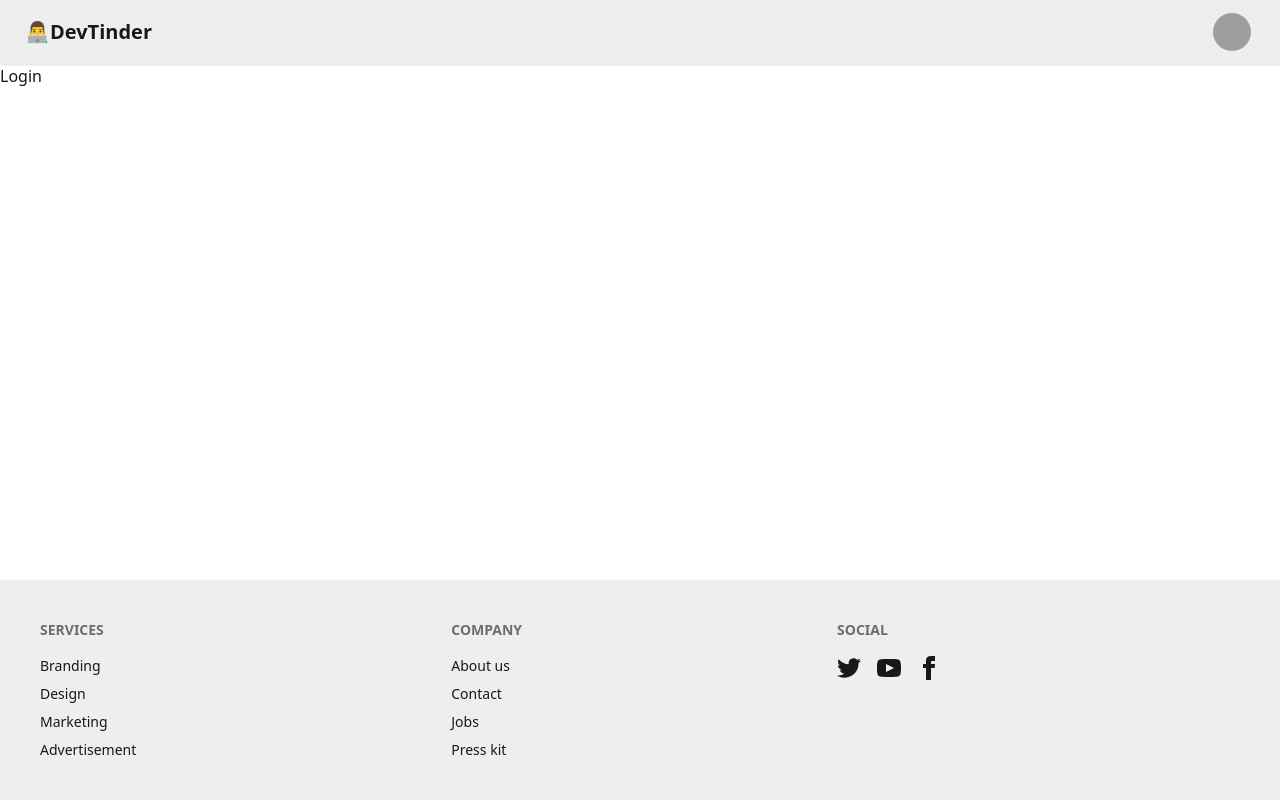
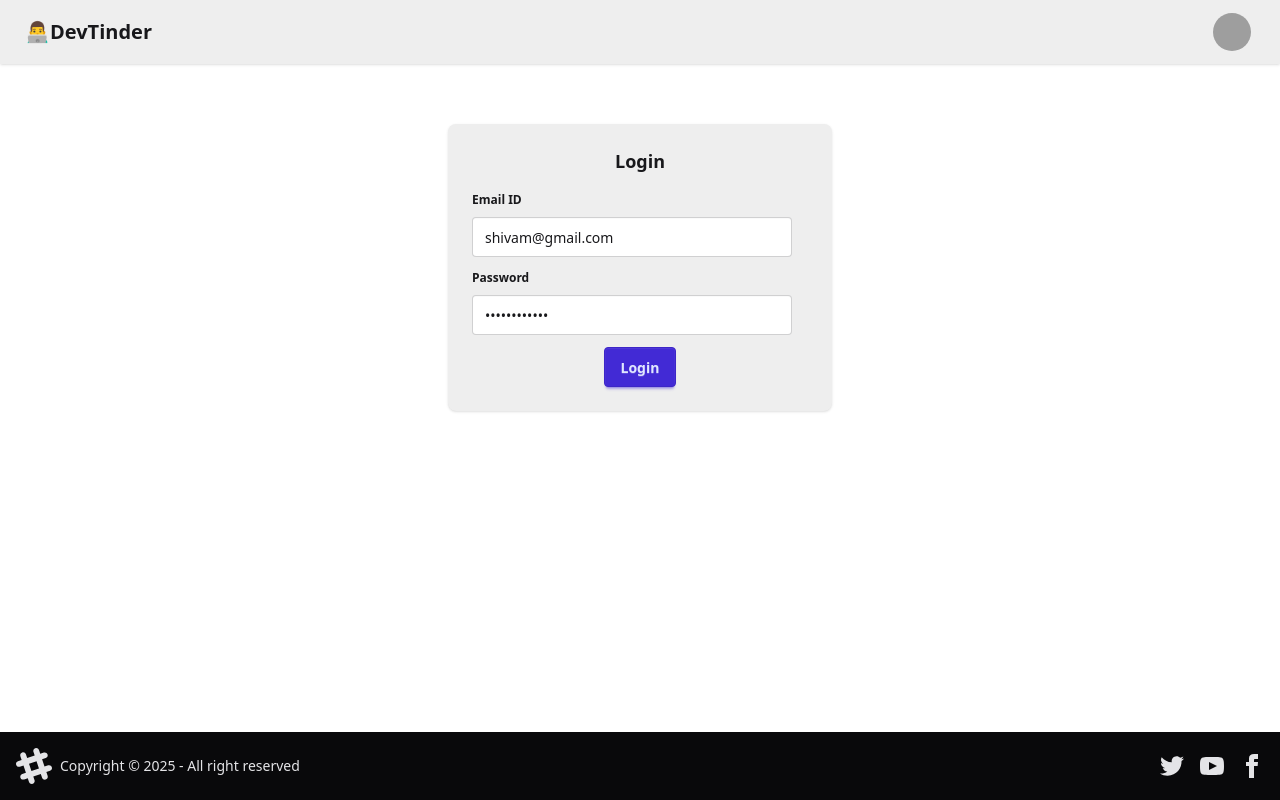
Before and after one commit to ShivamThakur7667/DevTinder-web, a React (Vite) app: page /login in a window 1280 px wide. Built offline with nearby package versions, Linux system fonts and the light colour scheme; grey boxes are pictures that could not be loaded.

Commit message:
Understand the use of Cors and withCredentials now my login is working fine

```diff
--- a/package.json
+++ b/package.json
@@ -11,6 +11,7 @@
   },
   "dependencies": {
     "@tailwindcss/vite": "^4.1.13",
+    "axios": "^1.12.2",
     "react": "^19.1.1",
     "react-dom": "^19.1.1",
     "react-router-dom": "^7.9.1",
--- a/src/Footer.jsx
+++ b/src/Footer.jsx
@@ -1,24 +1,22 @@
 const Footer = () => {
   return (
     <>
-      <footer className="footer sm:footer-horizontal bg-base-300 text-base-content p-10 fixed bottom-0">
-        <nav>
-          <h6 className="footer-title">Services</h6>
-          <a className="link link-hover">Branding</a>
-          <a className="link link-hover">Design</a>
-          <a className="link link-hover">Marketing</a>
-          <a className="link link-hover">Advertisement</a>
-        </nav>
-        <nav>
-          <h6 className="footer-title">Company</h6>
-          <a className="link link-hover">About us</a>
-          <a className="link link-hover">Contact</a>
-          <a className="link link-hover">Jobs</a>
-          <a className="link link-hover">Press kit</a>
-        </nav>
-        <nav>
-          <h6 className="footer-title">Social</h6>
-          <div className="grid grid-flow-col gap-4">
+      <footer className="footer sm:footer-horizontal bg-neutral text-neutral-content items-center p-4 fixed bottom-0">
+        <aside className="grid-flow-col items-center">
+          <svg
+            width="36"
+            height="36"
+            viewBox="0 0 24 24"
+            xmlns="http://www.w3.org/2000/svg"
+            fillRule="evenodd"
+            clipRule="evenodd"
+            className="fill-current"
+          >
+            <path d="M22.672 15.226l-2.432.811.841 2.515c.33 1.019-.209 2.127-1.23 2.456-1.15.325-2.148-.321-2.463-1.226l-.84-2.518-5.013 1.677.84 2.517c.391 1.203-.434 2.542-1.831 2.542-.88 0-1.601-.564-1.86-1.314l-.842-2.516-2.431.809c-1.135.328-2.145-.317-2.463-1.229-.329-1.018.211-2.127 1.231-2.456l2.432-.809-1.621-4.823-2.432.808c-1.355.384-2.558-.59-2.558-1.839 0-.817.509-1.582 1.327-1.846l2.433-.809-.842-2.515c-.33-1.02.211-2.129 1.232-2.458 1.02-.329 2.13.209 2.461 1.229l.842 2.515 5.011-1.677-.839-2.517c-.403-1.238.484-2.553 1.843-2.553.819 0 1.585.509 1.85 1.326l.841 2.517 2.431-.81c1.02-.33 2.131.211 2.461 1.229.332 1.018-.21 2.126-1.23 2.456l-2.433.809 1.622 4.823 2.433-.809c1.242-.401 2.557.484 2.557 1.838 0 .819-.51 1.583-1.328 1.847m-8.992-6.428l-5.01 1.675 1.619 4.828 5.011-1.674-1.62-4.829z"></path>
+          </svg>
+          <p>Copyright © {new Date().getFullYear()} - All right reserved</p>
+        </aside>
+        <nav className="grid-flow-col gap-4 md:place-self-center md:justify-self-end">
           <a>
             <svg
               xmlns="http://www.w3.org/2000/svg"
@@ -52,7 +50,6 @@
               <path d="M9 8h-3v4h3v12h5v-12h3.642l.358-4h-4v-1.667c0-.955.192-1.333 1.115-1.333h2.885v-5h-3.808c-3.596 0-5.192 1.583-5.192 4.615v3.385z"></path>
             </svg>
           </a>
-          </div>
         </nav>
       </footer>
     </>
--- a/src/Login.jsx
+++ b/src/Login.jsx
@@ -1,7 +1,60 @@
+import { useState } from "react";
+import axios from "axios";
+
 const Login = () => {
+  const [emailId, setEmailId] = useState("shivam@gmail.com");
+  const [password, setPassword] = useState("Shivam@12345");
+
+  const handleLogin = async () => {
+    try {
+      const res = await axios.post(
+        "http://localhost:3000/login",
+        {
+          emailId,
+          password,
+        },
+      );
+    } catch (error) {
+      console.log(error);
+    }
+  };
+
   return (
-    <div>Login</div>
-  )
-}
+    <div className="flex justify-center mt-15">
+      <div className="card bg-base-300 w-96 shadow-sm">
+        <div className="card-body">
+          <h2 className="card-title justify-center">Login</h2>
+          <div>
+            <fieldset className="fieldset">
+              <legend className="fieldset-legend">Email ID</legend>
+              <input
+                type="text"
+                value={emailId}
+                className="input"
+                placeholder="Enter your mail here"
+                onChange={(e) => setEmailId(e.target.value)}
+              />
+            </fieldset>
+            <fieldset className="fieldset">
+              <legend className="fieldset-legend">Password</legend>
+              <input
+                type="password"
+                value={password}
+                className="input"
+                placeholder="Enter your password here"
+                onChange={(p) => setPassword(p.target.value)}
+              />
+            </fieldset>
+          </div>
+          <div className="card-actions justify-center">
+            <button className="btn btn-primary" onClick={handleLogin}>
+              Login
+            </button>
+          </div>
+        </div>
+      </div>
+    </div>
+  );
+};
 
-export default Login
+export default Login;
```
Also changed, not shown: 2 other files (tests, documents, lock files or other folders). Lines whose indentation alone changed are shown as unchanged.
